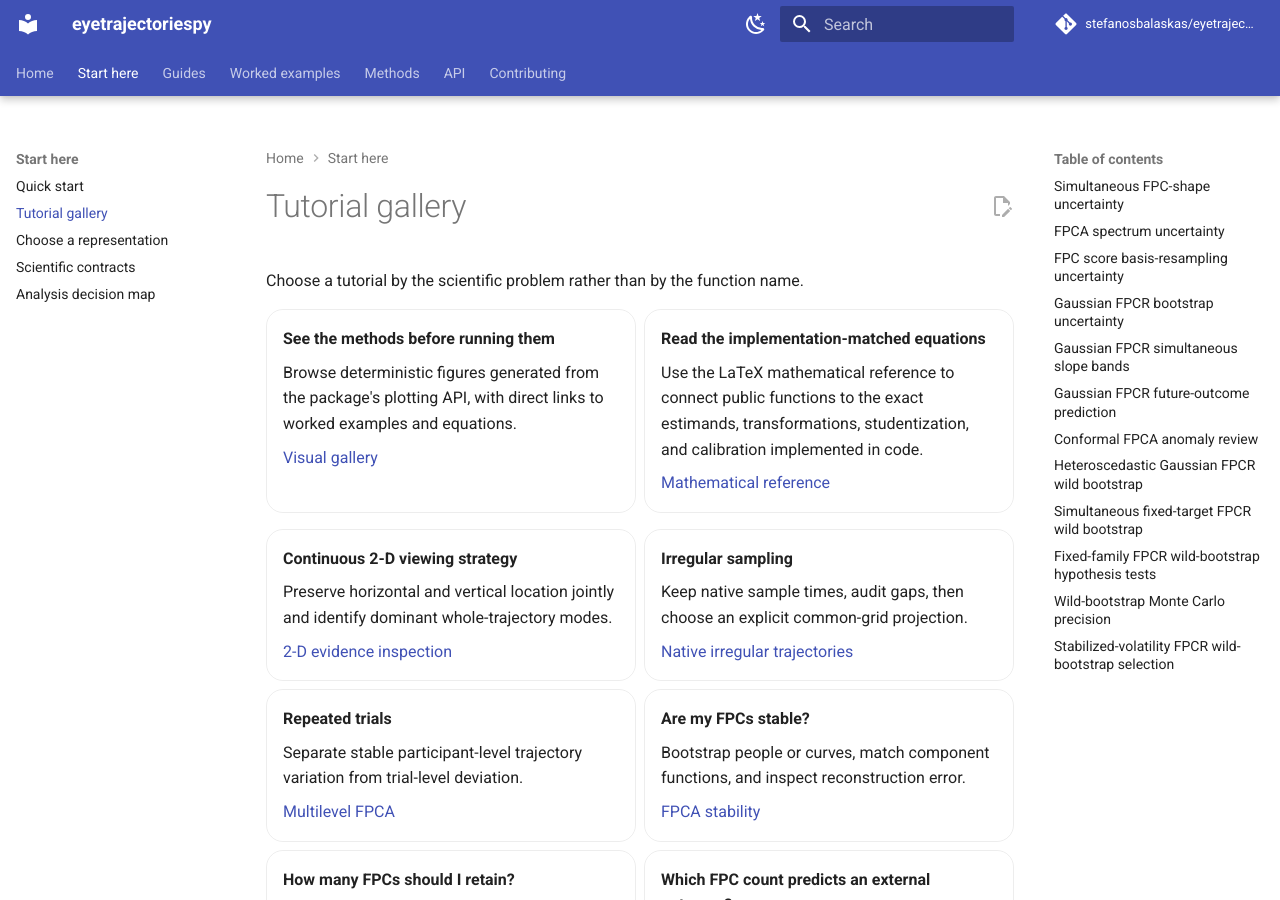
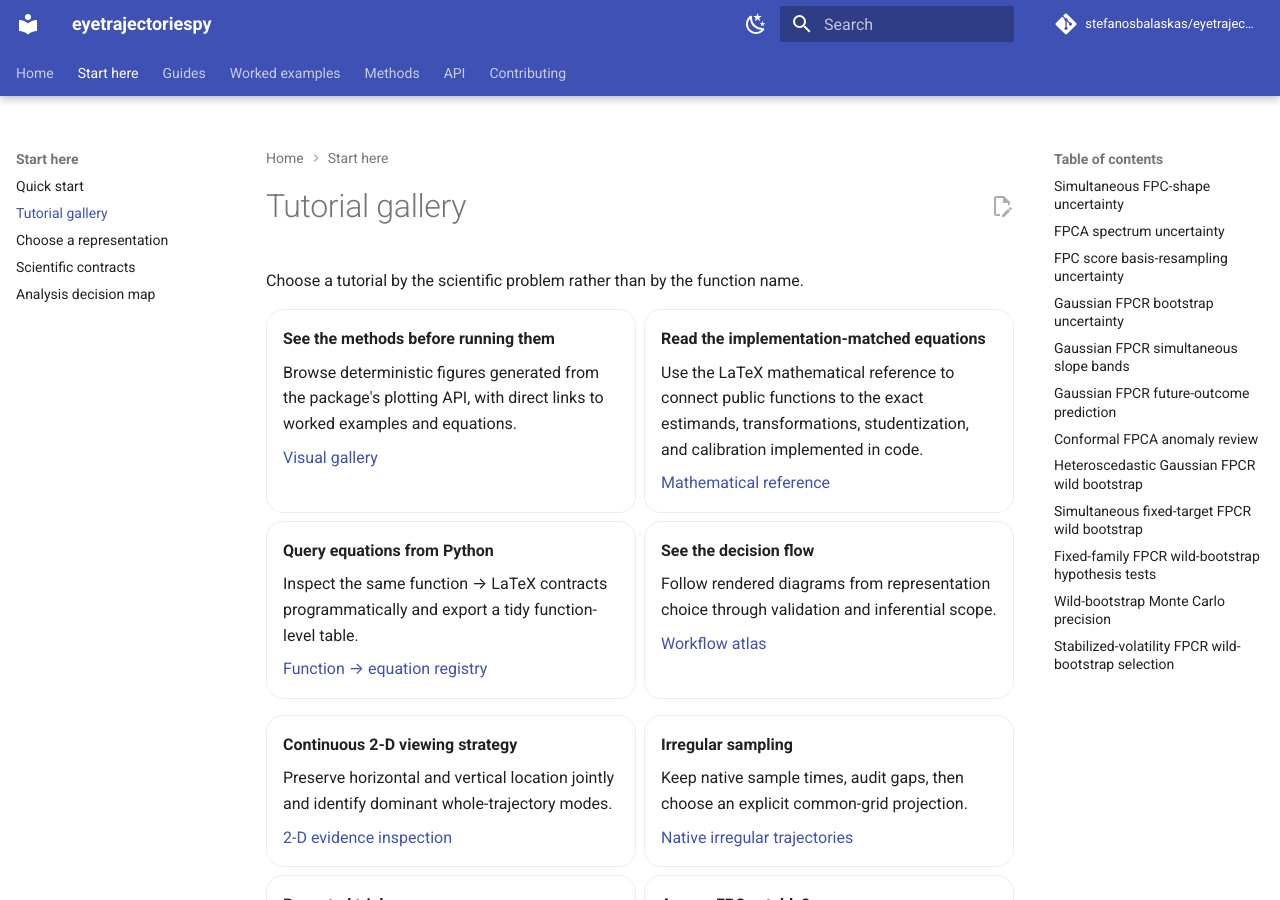
Before and after one commit to stefanosbalaskas/eyetrajectoriespy, an MkDocs documentation site: the page built from docs/tutorials/index.md, in a window 1280 px wide and 900 px high. Built offline with MkDocs 1.6.1 and Material for MkDocs 9.7.7, drawn with Linux system fonts in a browser that asks for light colours; comment, search, counter and statistics services are not loaded.

Commit message:
Add registry and workflow atlas to tutorial gallery

```diff
--- a/docs/tutorials/index.md
+++ b/docs/tutorials/index.md
@@ -15,6 +15,18 @@ Choose a tutorial by the scientific problem rather than by the function name.
     Use the LaTeX mathematical reference to connect public functions to the exact estimands, transformations, studentization, and calibration implemented in code.
 
     [Mathematical reference](../methods/mathematical-reference.md)
+
+-   **Query equations from Python**
+
+    Inspect the same function → LaTeX contracts programmatically and export a tidy function-level table.
+
+    [Function → equation registry](../examples/function-equation-registry.md)
+
+-   **See the decision flow**
+
+    Follow rendered diagrams from representation choice through validation and inferential scope.
+
+    [Workflow atlas](../methods/workflow-atlas.md)
 
 </div>
 
```
